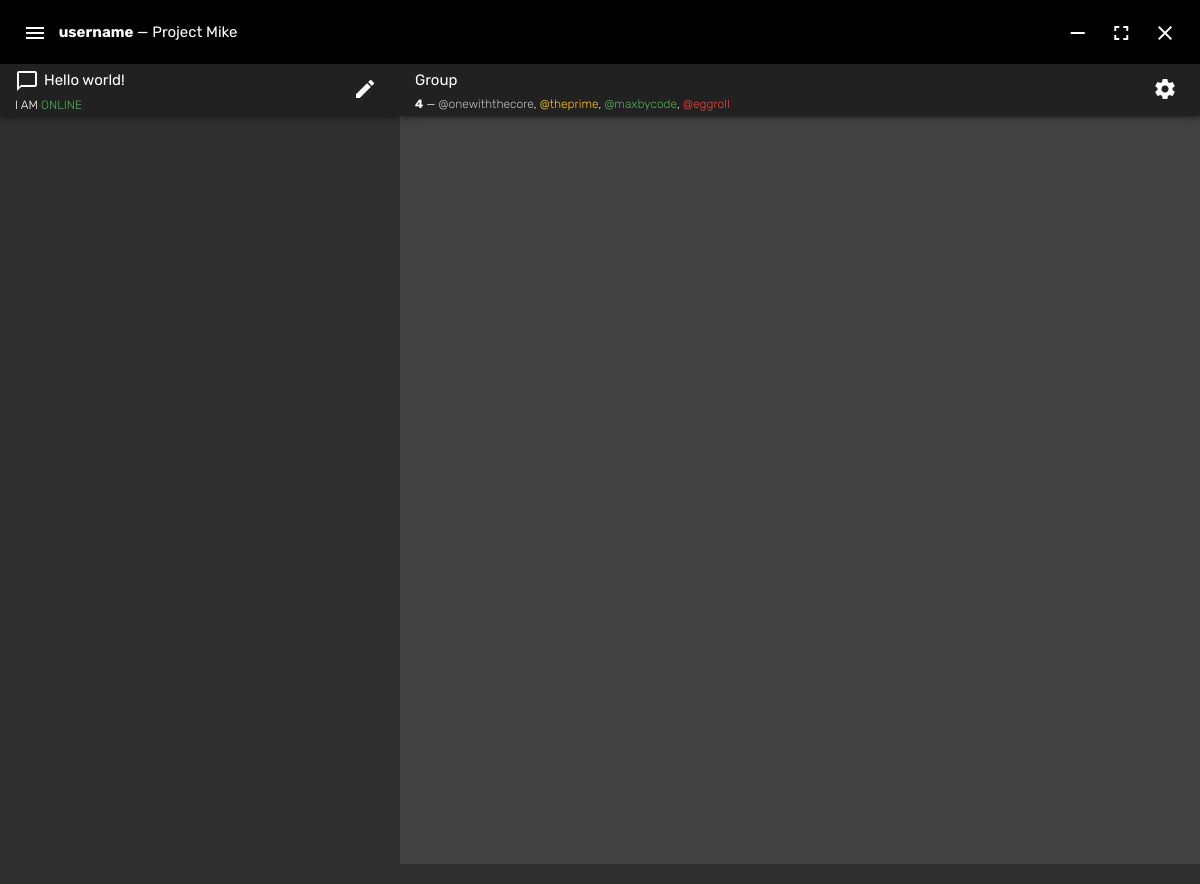
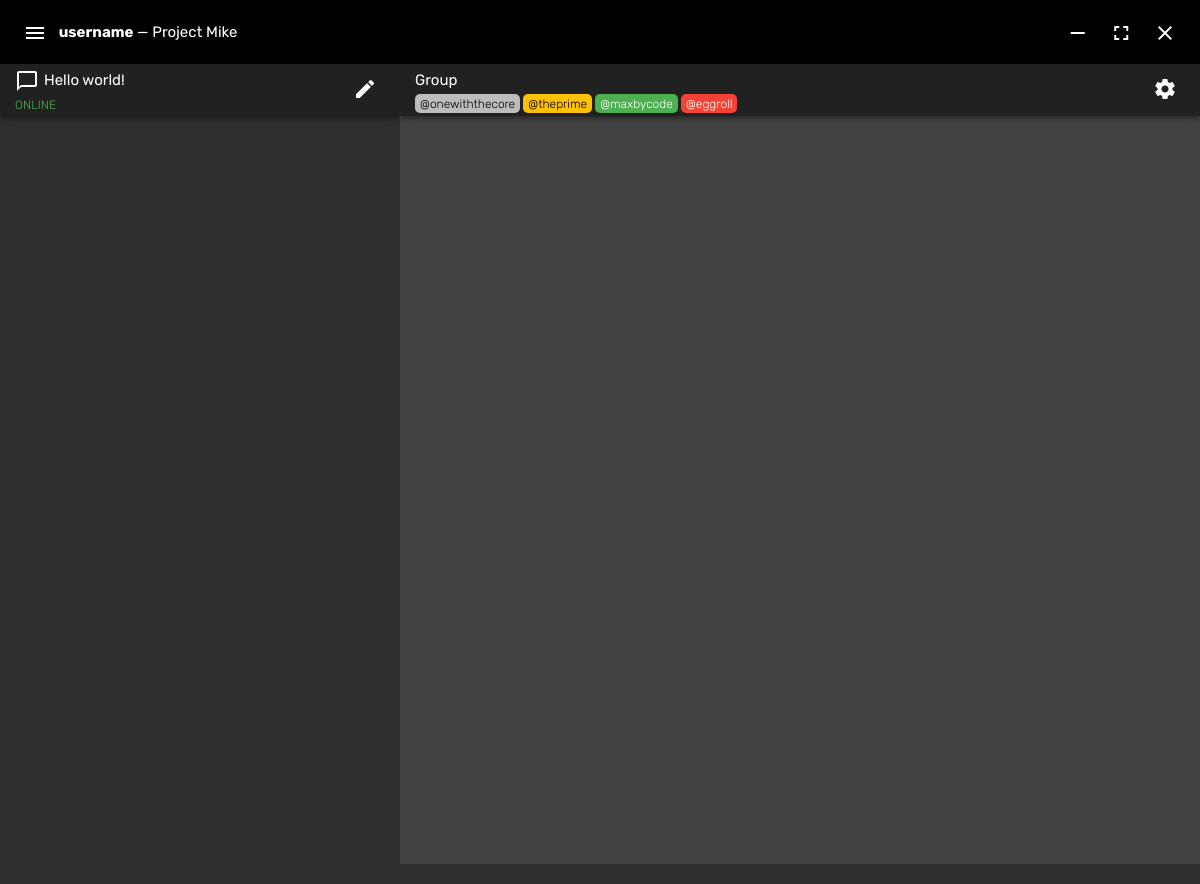
Before and after one commit to v0lture/project-mike, an Electron app: page index.html in a window 1200 px wide. Drawn offline with nearby package versions, Linux system fonts and the light colour scheme.

Commit message:
improved group member appearance

```diff
--- a/css/app.css
+++ b/css/app.css
@@ -141,6 +141,31 @@ input:not([type]):focus:not([readonly])+label, input[type=text]:not(.browser-def
     color: #BDBDBD;
 }
 
+.state.online.pill {
+    background: #4CAF50;
+    color: white;
+}
+
+.state.away.pill {
+    background: #FFC107;
+    color: black;
+}
+
+.state.busy.pill {
+    background: #F44336;
+    color: white;
+}
+
+.state.offline.pill {
+    background: #BDBDBD;
+    color: black;
+}
+
+.state.pill {
+    padding: 2.5px 5px;
+    border-radius: 5px;
+}
+
 .identity > .members {
     font-weight: 300;
     font-size: 12px;
--- a/index.html
+++ b/index.html
@@ -37,7 +37,7 @@
                 <div class="identity z-depth-2">
                     <a class="btn-floating waves-effect waves-light transparent z-depth-0 right"><i class="material-icons">edit</i></a>
                     <span class="msg truncate"><i class="material-icons left">chat_bubble_outline</i> Hello world!</span>
-                    <span class="state">I am <span class="state online">Online</span></span>
+                    <span class="state online">Online</span>
                 </div>
 
                 <div class="convolist">
@@ -50,7 +50,7 @@
                 <div class="identity z-depth-2">
                     <a class="btn-floating waves-effect waves-light transparent z-depth-0 right"><i class="material-icons">settings</i></a>
                     <span class="msg">Group</span><br />
-                    <span class="members"><b>4</b> &mdash; <span class="state offline">@onewiththecore</span>, <span class="state away">@theprime</span>, <span class="state online">@maxbycode</span>, <span class="state busy">@eggroll</span></span>
+                    <span class="members"><span class="state offline pill">@onewiththecore</span> <span class="state away pill">@theprime</span> <span class="state online pill">@maxbycode</span> <span class="state busy pill">@eggroll</span></span>
                 </div>
 
                 <div class="contents">
```
